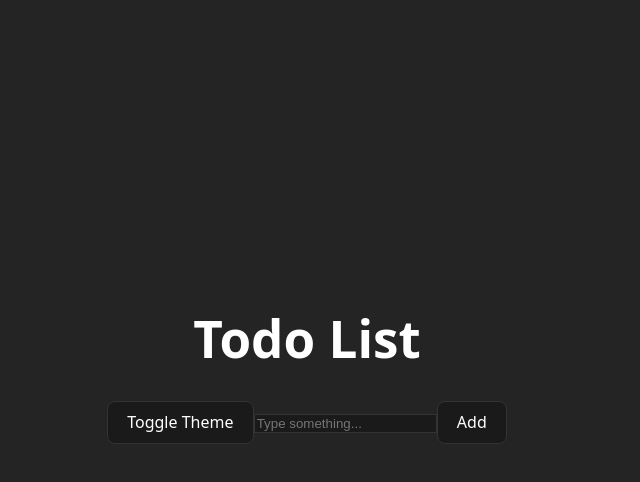
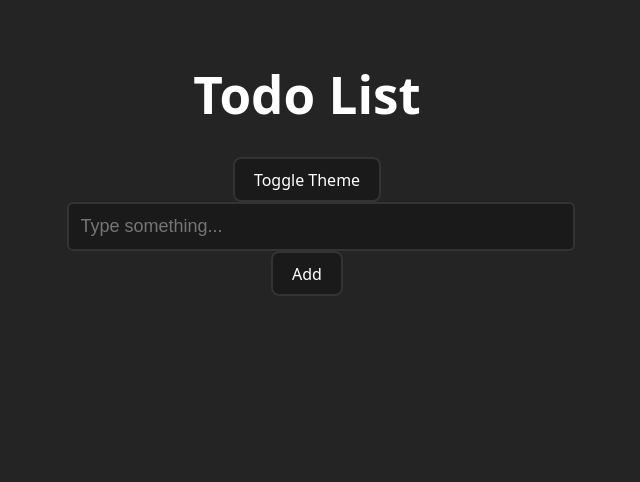
Before and after one commit to ephesian-tggae/to-do-list, a React (Vite) app: page / in a window 1280 px wide. Shown: the top 482 px of the page, without its empty margins (333-973 px from the left). Built offline with nearby package versions, Linux system fonts and the light colour scheme.

Commit message:
Changing size of the input box

```diff
--- a/src/App.css
+++ b/src/App.css
@@ -5,9 +5,24 @@
   text-align: center;
 }
 
-.container {
-  padding: 2rem;
-  margin: 0 auto;
+body {
+  display: flex;
+  flex-direction: column;
+  justify-content: flex-start; /* aligns to the top */
+  height: 100vh; /* full viewport height */
+  margin: 0;
+}
+
+input{
+  width: 100%;
+  padding: 12px;
+  font-size: 18px;
+  border-radius: 6px;
+}
+
+.todo-container {
+  margin-top: 0; /* no space from top */
+  padding-top: 0;
 }
 
 .todo-text {
@@ -33,11 +48,12 @@ body.light input,
 body.light button {
   background-color: #f9f9f9;
   color: #213547;
+  border: 2px solid #333;
 }
 
 body.dark input,
 body.dark button {
   background-color: #1a1a1a;
   color: #ffffff;
-  border: 1px solid #333;
+  border: 2px solid #333;
 }
```
